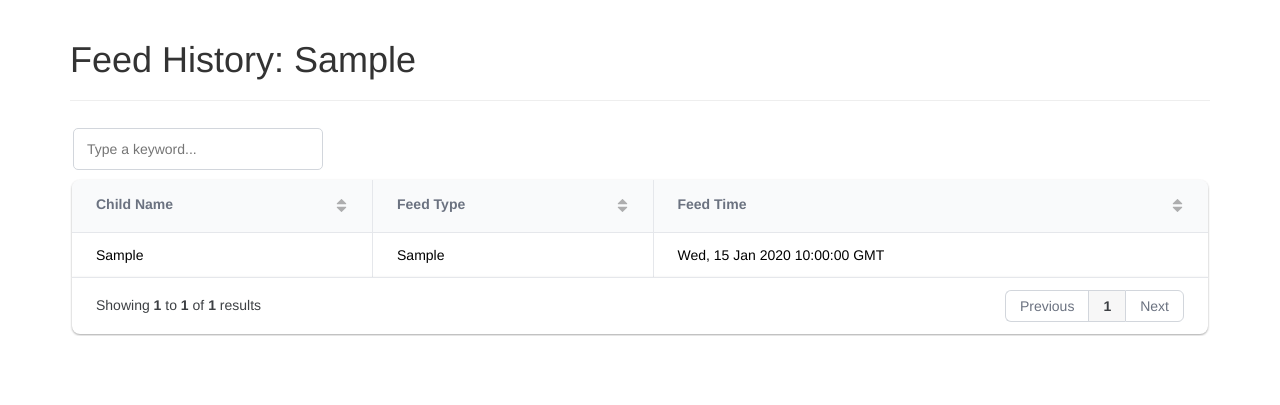
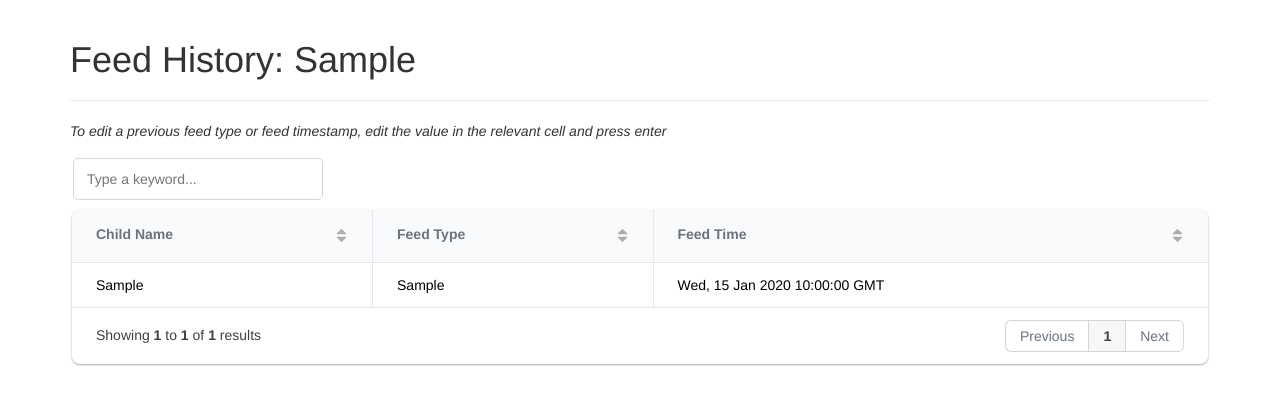
Before and after one commit to scottunderwoodomg/feed-iq, a Flask app: page /feed_history in a window 1280 px wide. Shown: the part 52-457 px from the top of the page. Run offline with Flask 2, Linux system fonts and the light colour scheme; a user stored in the database is signed in; tables that the repository leaves empty hold one stand-in row (values such as "Sample post"); some libraries are stand-ins or nearby versions.

Commit message:
editable feed history table

```diff
--- a/app/routes.py
+++ b/app/routes.py
@@ -1,3 +1,4 @@
+from flask import abort
 from flask import render_template
 from flask import flash
 from flask import redirect
@@ -20,7 +21,7 @@ from app.models import Family
 from app.models import Feed
 from app.models import User
 
-# from datetime import datetime
+from datetime import datetime
 
 from werkzeug.urls import url_parse
 
@@ -192,6 +193,7 @@ def feed_history():
 def feed_history_data():
     def feed_data_to_dict(feed):
         return {
+            "id": feed.id,
             "child_first_name": feed.child.child_first_name,
             "feed_type": feed.feed_type,
             "feed_timestamp": feed.feed_timestamp,
@@ -206,9 +208,60 @@ def feed_history_data():
             db.session.query(Feed)
             .join(Child, Child.id == Feed.child_id)
             .filter(Feed.child_id == user_active_child)
-            .all()
         )
     else:
         active_child_feeds = None
 
-    return {"data": [feed_data_to_dict(feed) for feed in active_child_feeds]}
+    # search filter
+    search = request.args.get("search")
+    if search:
+        active_child_feeds = active_child_feeds.filter(
+            db.or_(
+                Feed.feed_type.like(f"%{search}%"),
+                Feed.feed_timestamp.like(f"%{search}%"),
+            )
+        )
+    total = active_child_feeds.count()
+
+    # sorting
+    sort = request.args.get("sort")
+    if sort:
+        order = []
+        for s in sort.split(","):
+            direction = s[0]
+            ts = s[1:]
+            if ts not in ["feed_timestamp"]:
+                ts = "feed_timestamp"
+            col = getattr(Feed, ts)
+            if direction == "-":
+                col = col.desc()
+            order.append(col)
+        if order:
+            active_child_feeds = active_child_feeds.order_by(*order)
+
+    # pagination
+    start = request.args.get("start", type=int, default=-1)
+    length = request.args.get("length", type=int, default=-1)
+    if start != -1 and length != -1:
+        active_child_feeds = active_child_feeds.offset(start).limit(length)
+
+    # response
+    return {
+        "data": [feed_data_to_dict(feed) for feed in active_child_feeds],
+        "total": total,
+    }
+
+
+@app.route("/api/feed_history_data", methods=["POST"])
+def update():
+    data = request.get_json()
+    if "id" not in data:
+        abort(400)
+    feed = Feed.query.get(data["id"])
+    for field in ["feed_type", "feed_timestamp"]:
+        if field in data:
+            setattr(
+                feed, field, datetime.strptime(data[field], "%a, %d %b %Y %H:%M:%S GMT")
+            )
+    db.session.commit()
+    return "", 204
--- a/app/templates/feed_history.html
+++ b/app/templates/feed_history.html
@@ -6,24 +6,103 @@
 <div>
     <h1>Feed History: {{ user_active_child_name }}</h1>
     <hr>
+    <p><i>To edit a previous feed type or feed timestamp, edit the value in the relevant cell and press enter</i></p>
     <div id="feed_history_table"></div>
 </div>
 <script src="https://unpkg.com/gridjs/dist/gridjs.umd.js"></script>
 <script>
+    const tableDiv = document.getElementById('feed_history_table');
+
+    const updateUrl = (prev, query) => {
+        return prev + (prev.indexOf('?') >= 0 ? '&' : '?') + new URLSearchParams(query).toString();
+    };
+
+    const editableCellAttributes = (data, row, col) => {
+        if (row) {
+            return { contentEditable: 'true', 'data-element-id': row.cells[0].data };
+        }
+        else {
+            return {};
+        }
+    };
+
     new gridjs.Grid({
         columns: [
+            { id: 'id', 'hidden': true },
             { id: 'child_first_name', name: 'Child Name' },
-            { id: 'feed_type', name: 'Feed Type' },
-            { id: 'feed_timestamp', name: 'Feed Time', sort: true },
+            { id: 'feed_type', name: 'Feed Type', 'attributes': editableCellAttributes },
+            { id: 'feed_timestamp', name: 'Feed Time', sort: true, 'attributes': editableCellAttributes },
         ],
         server: {
             url: '/api/feed_history_data',
             then: results => results.data,
+            total: results => results.total,
         },
-        search: true,
-        sort: true,
-        pagination: true,
-    }).render(document.getElementById('feed_history_table'));
+        search: {
+            enabled: true,
+            server: {
+                url: (prev, search) => {
+                    return updateUrl(prev, { search });
+                },
+            },
+        },
+        sort: {
+            enabled: true,
+            multiColumn: true,
+            server: {
+                url: (prev, columns) => {
+                    const columnIds = ['id', 'child_first_name', 'feed_type', 'feed_timestamp'];
+                    const sort = columns.map(col => (col.direction === 1 ? '+' : '-') + columnIds[col.index]);
+                    return updateUrl(prev, { sort });
+                },
+            },
+        },
+        pagination: {
+            enabled: true,
+            server: {
+                url: (prev, page, limit) => {
+                    return updateUrl(prev, { start: page * limit, length: limit });
+                },
+            },
+        },
+    }).render(tableDiv);
+
+    let savedValue;
+
+    tableDiv.addEventListener('focusin', ev => {
+        if (ev.target.tagName === 'TD') {
+            savedValue = ev.target.textContent;
+        }
+    });
+
+    tableDiv.addEventListener('focusout', ev => {
+        if (ev.target.tagName === 'TD') {
+            if (savedValue !== ev.target.textContent) {
+                fetch('/api/feed_history_data', {
+                    method: 'POST',
+                    headers: { 'Content-Type': 'application/json' },
+                    body: JSON.stringify({
+                        id: ev.target.dataset.elementId,
+                        [ev.target.dataset.columnId]: ev.target.textContent
+                    }),
+                });
+            }
+            savedValue = undefined;
+        }
+    });
+
+    tableDiv.addEventListener('keydown', ev => {
+        if (ev.target.tagName === 'TD') {
+            if (ev.key === 'Escape') {
+                ev.target.textContent = savedValue;
+                ev.target.blur();
+            }
+            else if (ev.key === 'Enter') {
+                ev.preventDefault();
+                ev.target.blur();
+            }
+        }
+    });
 </script>
 {% endif %}
 {% endblock %}
```
